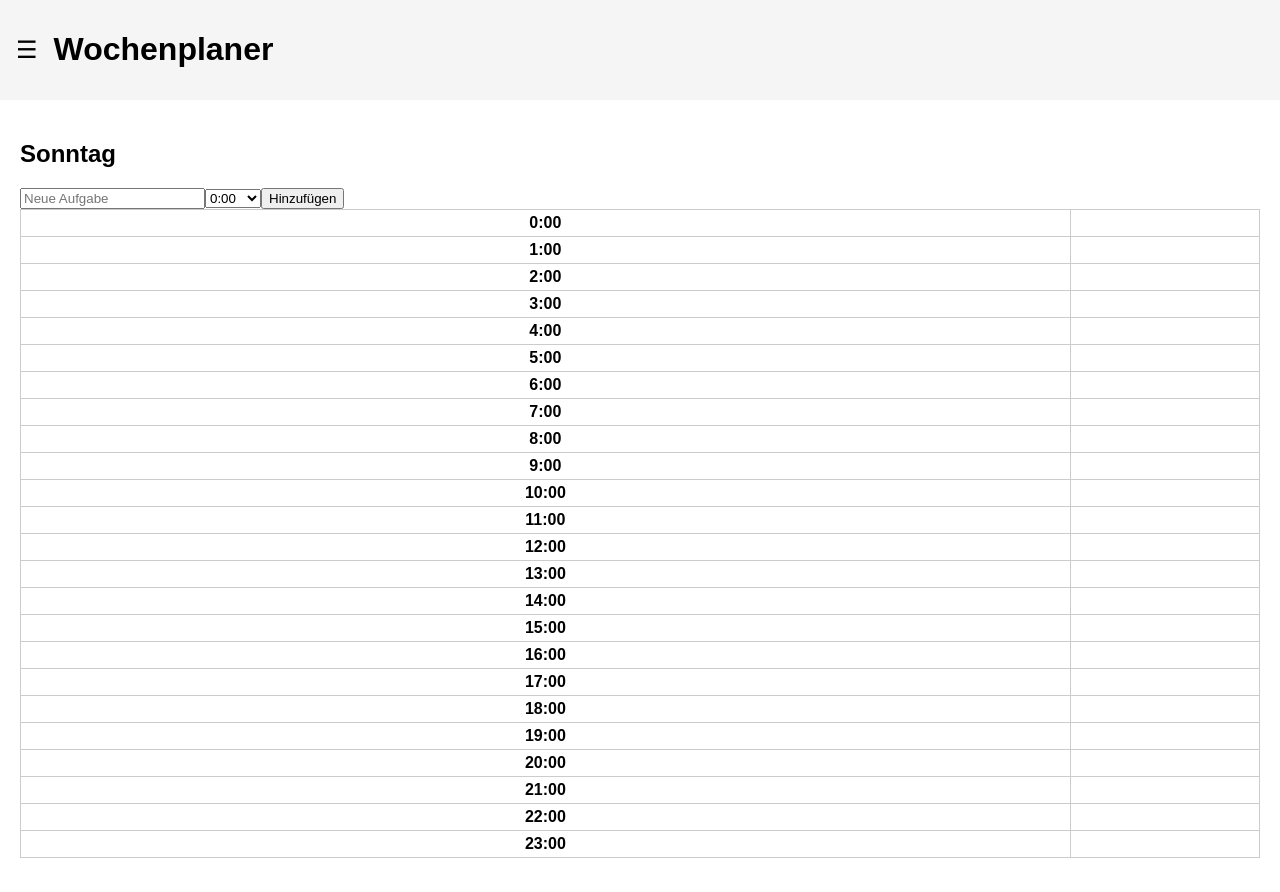
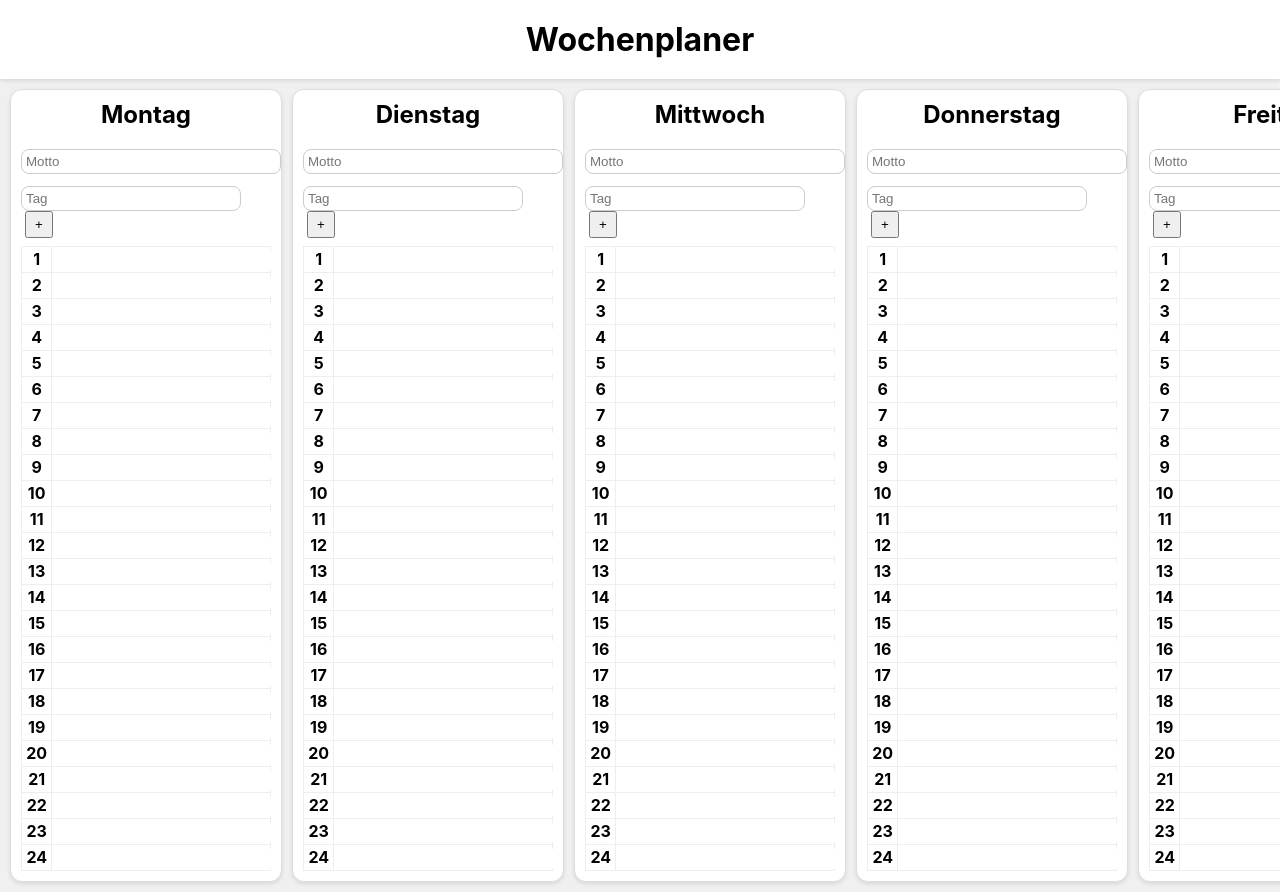
Before and after one commit to Paulito12209/weekly-planner, a plain HTML site: page index.html in a window 1280 px wide. Drawn offline with Linux system fonts and the light colour scheme.

Commit message:
Redesign planner as single-page Kanban

```diff
--- a/index.html
+++ b/index.html
@@ -7,19 +7,8 @@
   <link rel="stylesheet" href="style.css">
 </head>
 <body>
-  <header>
-    <button id="menuBtn">☰</button>
-    <h1>Wochenplaner</h1>
-  </header>
-  <nav id="menu" class="hidden">
-    <ul>
-      <li><a href="#" data-page="today">Heute</a></li>
-      <li><a href="#" data-page="days">Tage</a></li>
-      <li><a href="#" data-page="motto">Motto</a></li>
-      <li><a href="#" data-page="streaks">Streaks</a></li>
-    </ul>
-  </nav>
-  <div id="content"></div>
+  <h1>Wochenplaner</h1>
+  <div id="board"></div>
   <script src="script.js"></script>
 </body>
 </html>
--- a/script.js
+++ b/script.js
@@ -1,35 +1,13 @@
 "use strict";
 
 const Planner = {
-  days: [
-    "Montag",
-    "Dienstag",
-    "Mittwoch",
-    "Donnerstag",
-    "Freitag",
-    "Samstag",
-    "Sonntag",
-  ],
-  data: { tasks: {}, mottos: {}, streaks: [] },
+  days: ["Montag", "Dienstag", "Mittwoch", "Donnerstag", "Freitag", "Samstag", "Sonntag"],
+  data: { tasks: {}, mottos: {}, tags: {} },
 
   init() {
-    this.menuBtn = document.getElementById("menuBtn");
-    this.menu = document.getElementById("menu");
-    this.content = document.getElementById("content");
-
-    this.menuBtn.addEventListener("click", () =>
-      this.menu.classList.toggle("open")
-    );
-
-    this.menu.addEventListener("click", (e) => {
-      if (e.target.dataset.page) {
-        this.showPage(e.target.dataset.page);
-        this.menu.classList.remove("open");
-      }
-    });
-
+    this.board = document.getElementById("board");
     this.loadData();
-    this.showToday();
+    this.renderBoard();
   },
 
   loadData() {
@@ -47,155 +25,92 @@ const Planner = {
     localStorage.setItem("plannerData", JSON.stringify(this.data));
   },
 
-  showPage(page) {
-    if (page === "days") return this.showDays();
-    if (page === "motto") return this.showMotto();
-    if (page === "streaks") return this.showStreaks();
-    return this.showToday();
-  },
+  renderBoard() {
+    this.board.innerHTML = "";
+    this.days.forEach((day) => {
+      const col = document.createElement("div");
+      col.className = "day-column";
 
-  showToday() {
-    const todayIndex = new Date().getDay();
-    const day = this.days[(todayIndex + 6) % 7];
-    this.showDayDetail(day);
-  },
+      const title = document.createElement("h2");
+      title.textContent = day;
+      col.appendChild(title);
 
-  showDays() {
-    this.content.innerHTML = "";
-    const wrapper = document.createElement("div");
-    this.days.forEach((d) => {
-      const tile = document.createElement("div");
-      tile.className = "day-tile";
-      tile.textContent = d;
-      tile.addEventListener("click", () => this.showDayDetail(d));
-      wrapper.appendChild(tile);
+      const mottoInput = document.createElement("input");
+      mottoInput.className = "motto-input";
+      mottoInput.placeholder = "Motto";
+      mottoInput.value = this.data.mottos[day] || "";
+      mottoInput.addEventListener("change", () => {
+        this.data.mottos[day] = mottoInput.value;
+        this.saveData();
       });
-    this.content.appendChild(wrapper);
-  },
+      col.appendChild(mottoInput);
 
-  showDayDetail(day) {
-    this.content.innerHTML = "";
-    const heading = document.createElement("h2");
-    heading.textContent = day;
-    this.content.appendChild(heading);
+      const tagContainer = document.createElement("div");
+      tagContainer.className = "tag-container";
+      const tagList = document.createElement("div");
+      tagList.className = "tag-list";
+      const updateTags = () => {
+        tagList.innerHTML = "";
+        (this.data.tags[day] || []).forEach((t, i) => {
+          const span = document.createElement("span");
+          span.className = "tag";
+          span.textContent = t;
+          span.addEventListener("click", () => {
+            this.data.tags[day].splice(i, 1);
+            updateTags();
+            this.saveData();
+          });
+          tagList.appendChild(span);
+        });
+      };
+      updateTags();
 
-    const addWrapper = document.createElement("div");
-    const input = document.createElement("input");
-    input.placeholder = "Neue Aufgabe";
-    const hourSelect = document.createElement("select");
-    for (let h = 0; h < 24; h++) {
-      const op = document.createElement("option");
-      op.value = h;
-      op.textContent = `${h}:00`;
-      hourSelect.appendChild(op);
-    }
-    const addBtn = document.createElement("button");
-    addBtn.textContent = "Hinzufügen";
-    addBtn.addEventListener("click", () => {
-      const hour = hourSelect.value;
-      const text = input.value.trim();
-      if (text) {
-        if (!this.data.tasks[day]) this.data.tasks[day] = {};
-        this.data.tasks[day][hour] = text;
+      const tagInput = document.createElement("input");
+      tagInput.className = "tag-input";
+      tagInput.placeholder = "Tag";
+      const tagBtn = document.createElement("button");
+      tagBtn.textContent = "+";
+      tagBtn.className = "add-tag-btn";
+      tagBtn.addEventListener("click", () => {
+        const val = tagInput.value.trim();
+        if (!val) return;
+        if (!this.data.tags[day]) this.data.tags[day] = [];
+        this.data.tags[day].push(val);
+        tagInput.value = "";
+        updateTags();
         this.saveData();
-        this.showDayDetail(day);
-      }
       });
-    addWrapper.appendChild(input);
-    addWrapper.appendChild(hourSelect);
-    addWrapper.appendChild(addBtn);
-    this.content.appendChild(addWrapper);
+
+      tagContainer.appendChild(tagList);
+      tagContainer.appendChild(tagInput);
+      tagContainer.appendChild(tagBtn);
+      col.appendChild(tagContainer);
 
       const table = document.createElement("table");
       table.className = "hour-table";
-    for (let h = 0; h < 24; h++) {
-      const row = document.createElement("tr");
+      for (let h = 1; h <= 24; h++) {
+        const tr = document.createElement("tr");
         const th = document.createElement("th");
-      th.textContent = `${h}:00`;
+        th.textContent = h;
         const td = document.createElement("td");
-      td.className = "tasks-col";
-      const txt =
-        this.data.tasks[day] && this.data.tasks[day][h]
-          ? this.data.tasks[day][h]
-          : "";
-      td.textContent = txt;
-      td.draggable = true;
-      td.addEventListener("dragstart", (ev) => {
-        ev.dataTransfer.setData("text/plain", td.textContent);
-        td.textContent = "";
-        if (this.data.tasks[day]) delete this.data.tasks[day][h];
-      });
-      td.addEventListener("dragover", (ev) => ev.preventDefault());
-      td.addEventListener("drop", (ev) => {
-        ev.preventDefault();
-        const text = ev.dataTransfer.getData("text/plain");
-        td.textContent = text;
+        const taskInput = document.createElement("input");
+        taskInput.className = "task-input";
+        taskInput.value =
+          this.data.tasks[day] && this.data.tasks[day][h] ? this.data.tasks[day][h] : "";
+        taskInput.addEventListener("change", () => {
           if (!this.data.tasks[day]) this.data.tasks[day] = {};
-        this.data.tasks[day][h] = text;
+          this.data.tasks[day][h] = taskInput.value;
           this.saveData();
         });
-      row.appendChild(th);
-      row.appendChild(td);
-      table.appendChild(row);
+        td.appendChild(taskInput);
+        tr.appendChild(th);
+        tr.appendChild(td);
+        table.appendChild(tr);
       }
-    this.content.appendChild(table);
-  },
+      col.appendChild(table);
 
-  showMotto() {
-    this.content.innerHTML = "";
-    this.days.forEach((d) => {
-      const tile = document.createElement("div");
-      tile.className = "day-tile";
-      const label = document.createElement("label");
-      label.textContent = d;
-      const input = document.createElement("input");
-      input.value = this.data.mottos[d] || "";
-      input.placeholder = "Motto";
-      input.addEventListener("change", () => {
-        this.data.mottos[d] = input.value;
-        this.saveData();
+      this.board.appendChild(col);
     });
-      tile.appendChild(label);
-      tile.appendChild(input);
-      this.content.appendChild(tile);
-    });
-  },
-
-  showStreaks() {
-    this.content.innerHTML = "";
-    const addInp = document.createElement("input");
-    addInp.placeholder = "Aufgabe";
-    const catInp = document.createElement("input");
-    catInp.placeholder = "Kategorie";
-    const tagInp = document.createElement("input");
-    tagInp.placeholder = "Tag";
-    const addBtn = document.createElement("button");
-    addBtn.textContent = "Hinzufügen";
-    addBtn.addEventListener("click", () => {
-      if (addInp.value.trim()) {
-        this.data.streaks.push({
-          text: addInp.value,
-          cat: catInp.value,
-          tag: tagInp.value,
-        });
-        this.saveData();
-        this.showStreaks();
-      }
-    });
-    this.content.appendChild(addInp);
-    this.content.appendChild(catInp);
-    this.content.appendChild(tagInp);
-    this.content.appendChild(addBtn);
-
-    const grid = document.createElement("div");
-    grid.className = "streak-grid";
-    this.data.streaks.forEach((s) => {
-      const card = document.createElement("div");
-      card.className = "streak-card";
-      card.innerHTML = `<strong>${s.text}</strong><br>${s.cat}<br>${s.tag}`;
-      grid.appendChild(card);
-    });
-    this.content.appendChild(grid);
   },
 };
 
--- a/style.css
+++ b/style.css
@@ -1,74 +1,75 @@
 body {
-  font-family: Arial, sans-serif;
+  font-family: -apple-system, BlinkMacSystemFont, "Segoe UI", Roboto, Helvetica, Arial, sans-serif;
   margin: 0;
+  background: #f0f0f0;
 }
 
-header {
+h1 {
+  text-align: center;
+  padding: 20px 0;
+  margin: 0;
+  background: #fff;
+  box-shadow: 0 2px 4px rgba(0,0,0,0.1);
+}
+
+#board {
   display: flex;
-  align-items: center;
-  background: #f5f5f5;
+  padding: 10px;
+  overflow-x: auto;
+}
+
+.day-column {
+  flex: 0 0 250px;
+  margin-right: 10px;
+  background: #fff;
+  border-radius: 12px;
+  border: 1px solid #ddd;
+  box-shadow: 0 2px 4px rgba(0,0,0,0.1);
   padding: 10px;
 }
 
-#menuBtn {
-  background: none;
-  border: none;
-  font-size: 24px;
-  cursor: pointer;
-  margin-right: 10px;
+.day-column h2 {
+  text-align: center;
+  margin-top: 0;
 }
 
-#menu {
-  position: fixed;
-  top: 0;
-  bottom: 0;
-  left: 0;
-  width: 200px;
-  background: #fff;
-  border-right: 1px solid #ccc;
-  padding: 20px;
-  transform: translateX(-220px);
-  transition: transform 0.3s;
+.motto-input {
+  width: 100%;
+  margin-bottom: 8px;
+  padding: 4px;
+  border-radius: 8px;
+  border: 1px solid #ccc;
 }
 
-#menu.open {
-  transform: translateX(0);
+.tag-container {
+  margin-bottom: 8px;
 }
 
-#menu ul {
-  list-style: none;
-  padding: 0;
+.tag-list {
+  display: flex;
+  flex-wrap: wrap;
+  margin-bottom: 4px;
 }
 
-#menu li {
-  margin-bottom: 10px;
+.tag {
+  background: #1b2f5b;
+  color: #fff;
+  border-radius: 12px;
+  padding: 2px 6px;
+  font-size: 12px;
+  margin: 2px;
 }
 
-#menu a {
-  text-decoration: none;
-  color: #333;
+.tag-input {
+  width: calc(100% - 40px);
+  padding: 4px;
+  border-radius: 8px;
+  border: 1px solid #ccc;
 }
 
-.hidden {
-  display: none;
-}
-
-#content {
-  padding: 20px;
-}
-
-.day-tile {
-  border-radius: 10px;
-  padding: 10px;
-  margin-bottom: 10px;
-  border: 2px solid #1b2f5b;
-  animation: pulse 3s linear infinite;
-  cursor: pointer;
-}
-
-@keyframes pulse {
-  0% { box-shadow: 0 0 0 0 #1b2f5b; }
-  100% { box-shadow: 0 0 0 4px transparent; }
+.add-tag-btn {
+  padding: 4px 8px;
+  margin-left: 4px;
 }
 
 .hour-table {
@@ -78,23 +79,13 @@ header {
 
 .hour-table th,
 .hour-table td {
-  border: 1px solid #ccc;
-  padding: 4px;
+  border: 1px solid #eee;
+  padding: 2px;
+  text-align: center;
 }
 
-.tasks-col {
-  min-height: 30px;
+.task-input {
+  width: 100%;
+  border: none;
+  padding: 2px;
 }
-
-.streak-grid {
-  display: grid;
-  grid-template-columns: repeat(auto-fit, minmax(200px, 1fr));
-  gap: 10px;
-  margin-top: 10px;
-}
-
-.streak-card {
-  border-radius: 10px;
-  border: 1px solid #1b2f5b;
-  padding: 10px;
-}
```
Lines whose indentation alone changed are shown as unchanged.
